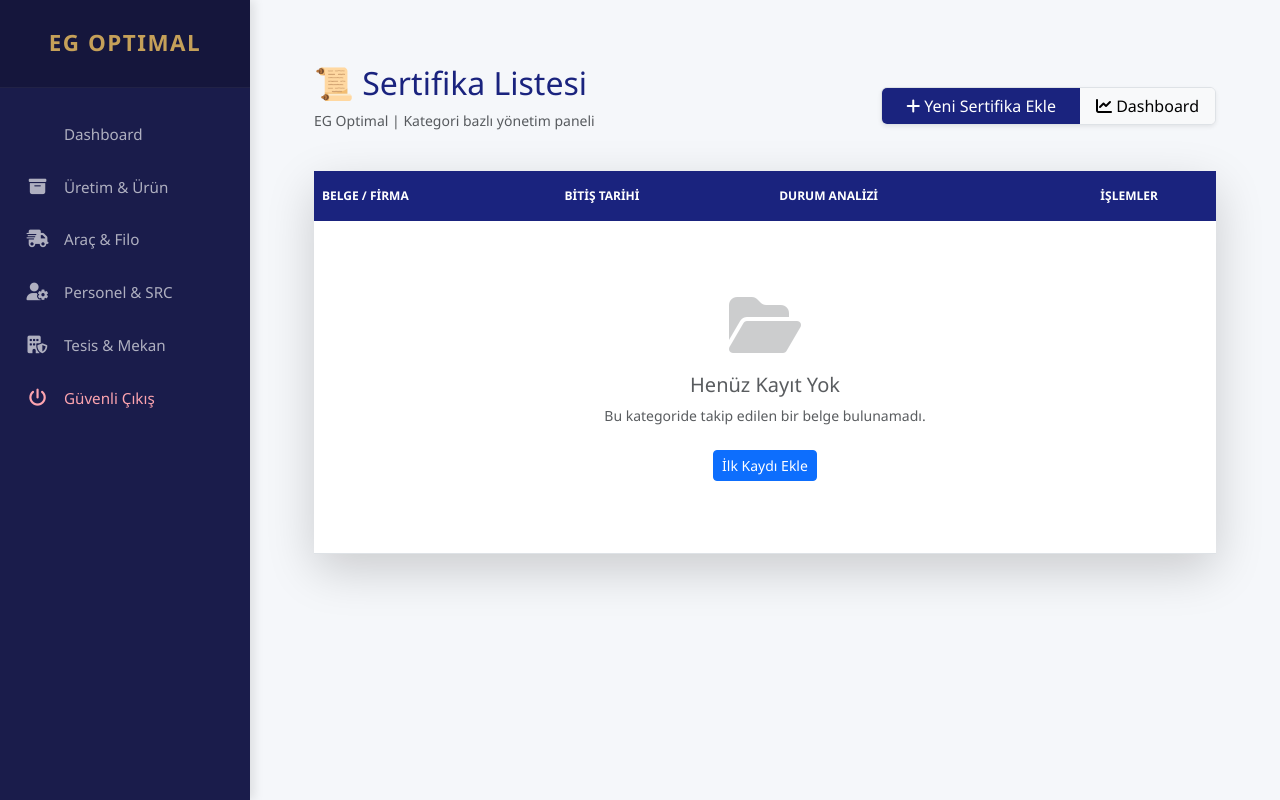
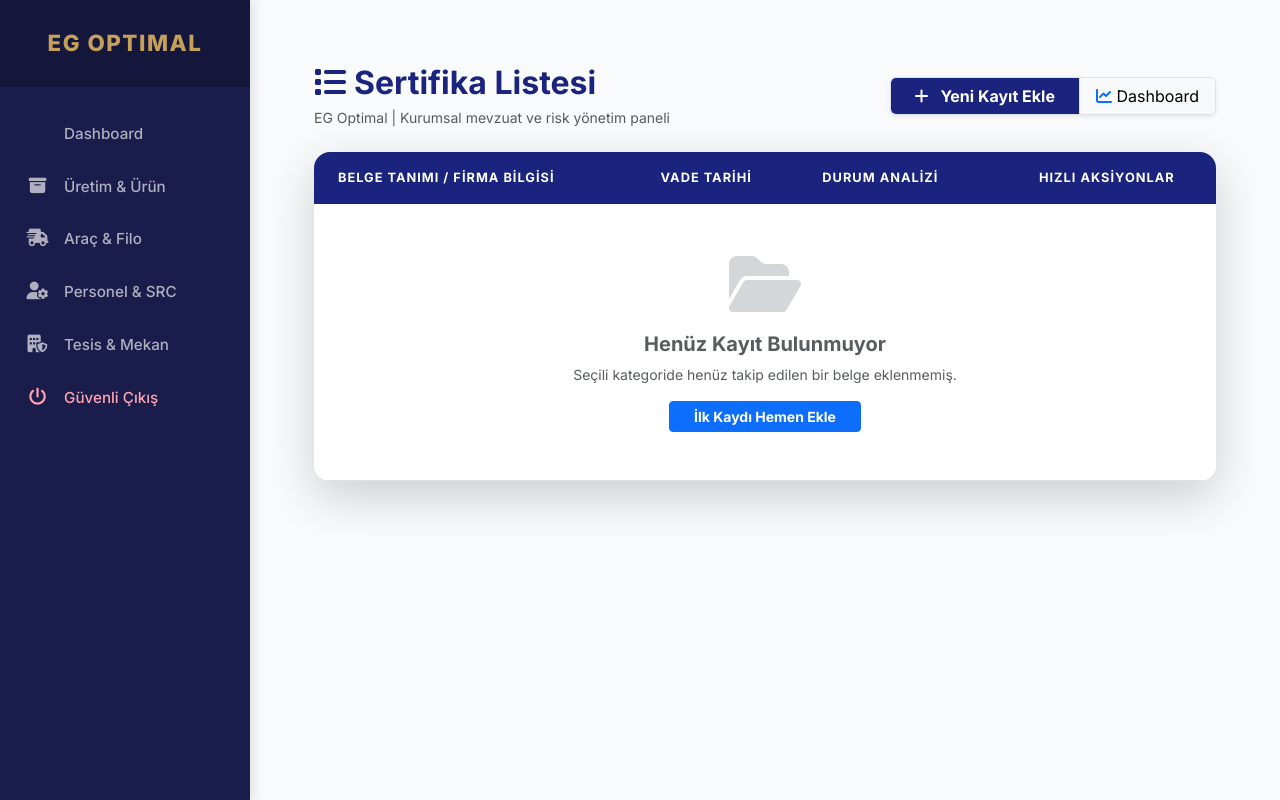
Before and after one commit to eguldr/sertifika-takip, a Flask app: page /sertifikalar in a window 1280 px wide. Run offline with Flask 3, Linux system fonts and the light colour scheme; the visitor is signed in with stand-in values (Sample User, id 1); data that the repository does not hold is empty.

Commit message:
Update sertifikalar.html

```diff
--- a/templates/sertifikalar.html
+++ b/templates/sertifikalar.html
@@ -4,90 +4,129 @@
     :root {
         --navy-primary: #1a237e;
         --navy-dark: #121858;
+        --silver-bg: #f8fafc;
     }
-    body { background-color: #f5f7fa; font-family: 'Segoe UI', sans-serif; }
-    .card { border: none; border-radius: 12px; box-shadow: 0 4px 15px rgba(0,0,0,0.05); }
-    .table thead th { background-color: var(--navy-primary); color: white; border: none; font-size: 0.75rem; text-transform: uppercase; }
+    body { background-color: var(--silver-bg); }
 
-    /* Hover efekti eklendi */
+    .card { border: none; border-radius: 16px; box-shadow: 0 10px 30px rgba(0,0,0,0.08); overflow: hidden; }
+
+    .table thead th {
+        background-color: var(--navy-primary);
+        color: white;
+        border: none;
+        font-size: 0.8rem;
+        padding: 18px;
+        text-transform: uppercase;
+        letter-spacing: 1px;
+    }
+
     .table-hover tbody tr:hover {
-        background-color: rgba(26, 35, 126, 0.02);
+        background-color: rgba(26, 35, 126, 0.03);
+        transition: 0.2s;
+    }
+
+    .badge-pill-custom {
+        border-radius: 25px;
+        padding: 8px 16px;
+        font-weight: 600;
+        font-size: 0.75rem;
+        display: inline-block;
+        min-width: 110px;
+        text-align: center;
+    }
+
+    /* WhatsApp Buton Grubu */
+    .action-group {
+        display: flex;
+        gap: 6px;
+        justify-content: center;
     }
 </style>
 
 <div class="container-fluid py-4">
     <div class="d-flex justify-content-between align-items-center mb-4">
         <div>
-            <h2 class="font-weight-bold" style="color: var(--navy-primary);">
-                {% if cat == 'Urun' %}📦 Üretim & Ürün Takibi
-                {% elif cat == 'Arac' %}🚚 Araç & Filo Takibi
-                {% elif cat == 'Personel' %}👤 Personel & SRC Takibi
-                {% elif cat == 'Tesis' %}🏢 Tesis & Mekan Takibi
-                {% else %}📜 Sertifika Listesi{% endif %}
+            <h2 class="fw-bold" style="color: var(--navy-primary); margin-bottom: 5px;">
+                {% if cat == 'Urun' %}<i class="fas fa-award me-2"></i>Üretim & Ürün Takibi
+                {% elif cat == 'Arac' %}<i class="fas fa-truck-fast me-2"></i>Araç & Filo Takibi
+                {% elif cat == 'Personel' %}<i class="fas fa-user-check me-2"></i>Personel & SRC Takibi
+                {% elif cat == 'Tesis' %}<i class="fas fa-building-shield me-2"></i>Tesis & Mekan Takibi
+                {% else %}<i class="fas fa-list me-2"></i>Sertifika Listesi{% endif %}
             </h2>
-            <p class="text-muted small">EG Optimal | Kategori bazlı yönetim paneli</p>
+            <p class="text-muted small mb-0">EG Optimal | Kurumsal mevzuat ve risk yönetim paneli</p>
         </div>
 
         <div class="d-flex border rounded bg-white shadow-sm overflow-hidden">
-            <a href="{{ url_for('ekle', cat=cat) }}" class="btn btn-primary border-0 rounded-0 px-4" style="background-color: var(--navy-primary);">
-                <i class="fas fa-plus mr-2"></i> Yeni Sertifika Ekle
+            <a href="{{ url_for('ekle', cat=cat) }}" class="btn btn-primary border-0 rounded-0 px-4 fw-bold" style="background-color: var(--navy-primary);">
+                <i class="fas fa-plus me-2"></i> Yeni Kayıt Ekle
             </a>
-            <a href="{{ url_for('dashboard') }}" class="btn btn-light border-0 rounded-0 px-3">
-                <i class="fas fa-chart-line"></i> Dashboard
+            <a href="{{ url_for('dashboard') }}" class="btn btn-light border-0 rounded-0 px-3 border-start">
+                <i class="fas fa-chart-line text-primary"></i> Dashboard
             </a>
         </div>
     </div>
 
-    <div class="card shadow-lg">
+    <div class="card shadow-lg border-0">
         <div class="card-body p-0">
             <div class="table-responsive">
-                <table class="table table-hover mb-0">
+                <table class="table table-hover align-middle mb-0">
                     <thead>
                         <tr>
-                            <th class="pl-4 py-3">Belge / Firma</th>
-                            <th class="py-3">Bitiş Tarihi</th>
+                            <th class="ps-4 py-3">Belge Tanımı / Firma Bilgisi</th>
+                            <th class="py-3">Vade Tarihi</th>
                             <th class="py-3">Durum Analizi</th>
-                            <th class="text-center py-3">İşlemler</th>
+                            <th class="text-center py-3">Hızlı Aksiyonlar</th>
                         </tr>
                     </thead>
-                    <tbody>
+                    <tbody class="bg-white">
                         {% if items|length > 0 %}
                             {% for item in items %}
                             {% set kalan = (item.expiry_date - bugun).days %}
-                            <tr style="border-bottom: 1px solid #eee;">
-                                <td class="pl-4 align-middle">
-                                    <span class="font-weight-bold" style="color: var(--navy-dark);">{{ item.title }}</span><br>
-                                    <small class="text-muted">{{ item.firma_adi }}</small>
+                            {% set status_class = 'danger' if kalan <= 30 else 'warning' if kalan <= 90 else 'success' %}
+                            {% set status_label = 'KRİTİK' if kalan <= 30 else 'YAKLAŞAN' if kalan <= 90 else 'GÜVENLİ' %}
+
+                            <tr>
+                                <td class="ps-4 py-3">
+                                    <span class="fw-bold d-block text-dark" style="font-size: 0.95rem;">{{ item.title }}</span>
+                                    <small class="text-muted"><i class="fas fa-building me-1"></i> {{ item.firma_adi }}</small>
                                 </td>
-                                <td class="align-middle text-muted">{{ item.expiry_date.strftime('%d.%m.%Y') }}</td>
-                                <td class="align-middle">
-                                    {% if kalan <= 30 %}
-                                        <span class="badge badge-danger px-3 py-2" style="border-radius: 20px; min-width: 100px;">Kritik: {{ kalan }} Gün</span>
-                                    {% elif kalan <= 90 %}
-                                        <span class="badge badge-warning px-3 py-2" style="border-radius: 20px; min-width: 100px;">Yaklaşıyor: {{ kalan }} Gün</span>
-                                    {% else %}
-                                        <span class="badge badge-success px-3 py-2" style="border-radius: 20px; min-width: 100px;">Aktif: {{ kalan }} Gün</span>
-                                    {% endif %}
+                                <td class="text-muted fw-600">
+                                    <i class="far fa-calendar-alt me-1"></i> {{ item.expiry_date.strftime('%d.%m.%Y') }}
                                 </td>
-                                <td class="text-center align-middle">
-                                    <a href="https://wa.me/{{ item.whatsapp_no }}?text=Sayın%20{{ item.firma_adi }},%20EG%20Optimal%20Sistemimizdeki%20kaydınıza%20istinaden;%20'{{ item.title }}'%20belgenizin%20bitmesine%20{{ kalan }}%20gün%20kalmıştır.%20Yenileme%20için%20destek%20alabilirsiniz."
-                                       class="btn btn-sm btn-outline-success mr-2 shadow-sm" target="_blank" title="WhatsApp Hatırlat">
-                                        <i class="fab fa-whatsapp"></i>
-                                    </a>
-                                    <a href="{{ url_for('sil', id=item.id) }}" class="btn btn-sm btn-outline-danger shadow-sm" onclick="return confirm('Bu sertifika kaydını silmek istediğinize emin misiniz?')">
-                                        <i class="fas fa-trash-alt"></i>
-                                    </a>
+                                <td>
+                                    <span class="badge bg-{{ status_class }} badge-pill-custom">
+                                        {{ status_label }}: {{ kalan }} GÜN
+                                    </span>
+                                </td>
+                                <td class="text-center">
+                                    <div class="action-group">
+                                        <a href="https://wa.me/{{ item.whatsapp_no }}?text=Sayın%20{{ item.firma_adi }}%20yetkilisi,%20{{ current_user.company_name }}%20olarak%20bilgilendiririz:%20'{{ item.title }}'%20belgenizin%20süresi%20{{ item.expiry_date.strftime('%d.%m.%Y') }}%20tarihinde%20doluyor."
+                                           class="btn btn-sm btn-wa-customer px-3" target="_blank" title="Müşteriye Bildir">
+                                            <i class="fab fa-whatsapp me-1"></i> Müşteri
+                                        </a>
+
+                                        {% if item.danisman_no %}
+                                        <a href="https://wa.me/{{ item.danisman_no }}?text=Bilgi:%20{{ item.firma_adi }}%20firmasının%20'{{ item.title }}'%20belgesi%20{{ kalan }}%20gün%20sonra%20doluyor.%20Sorumlu%20olarak%20takip%20edilmesini%20rica%20ederiz."
+                                           class="btn btn-sm btn-wa-advisor px-3" target="_blank" title="Sorumluya Bildir">
+                                            <i class="fas fa-user-tie me-1"></i> Danışman
+                                        </a>
+                                        {% endif %}
+
+                                        <a href="{{ url_for('sil', id=item.id) }}" class="btn btn-sm btn-outline-danger" onclick="return confirm('Bu kaydı silmek istediğinize emin misiniz?')" title="Kaydı Sil">
+                                            <i class="fas fa-trash-can"></i>
+                                        </a>
+                                    </div>
                                 </td>
                             </tr>
                             {% endfor %}
                         {% else %}
                             <tr>
-                                <td colspan="4" class="text-center py-5 text-muted">
-                                    <div class="py-4">
-                                        <i class="fas fa-folder-open fa-4x mb-3" style="opacity: 0.3;"></i><br>
-                                        <h5 class="font-weight-bold">Henüz Kayıt Yok</h5>
-                                        <p class="small">Bu kategoride takip edilen bir belge bulunamadı.</p>
-                                        <a href="{{ url_for('ekle', cat=cat) }}" class="btn btn-sm btn-primary mt-2">İlk Kaydı Ekle</a>
+                                <td colspan="4" class="text-center py-5">
+                                    <div class="text-muted">
+                                        <i class="fas fa-folder-open fa-4x mb-3 opacity-25"></i>
+                                        <h5 class="fw-bold">Henüz Kayıt Bulunmuyor</h5>
+                                        <p class="small">Seçili kategoride henüz takip edilen bir belge eklenmemiş.</p>
+                                        <a href="{{ url_for('ekle', cat=cat) }}" class="btn btn-primary btn-sm px-4 fw-bold">İlk Kaydı Hemen Ekle</a>
                                     </div>
                                 </td>
                             </tr>
```
